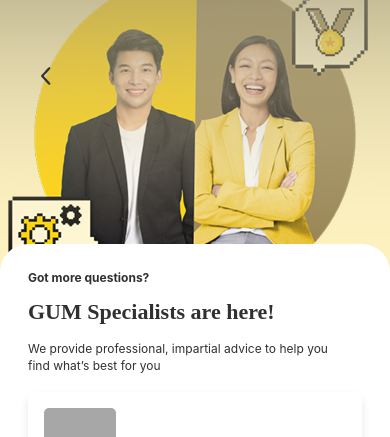
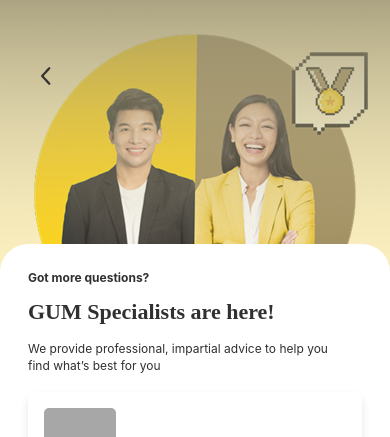
Before and after one commit to HowardddYuan/GUM, a React Native app: screen / in a window 390 px wide. Shown: the top 437 px of the page. Built offline with nearby package versions, Linux system fonts and the light colour scheme; what expo-localization, react-native-worklets would draw is missing.

Commit message:
chore: add screenshots and clean up image imports

```diff
--- /dev/null
+++ b/declarations.d.ts
@@ -0,0 +1,4 @@
+declare module '*.png' {
+  const value: import('react-native').ImageSourcePropType;
+  export default value;
+}
--- a/src/screens/PremiumConsultationScreen.tsx
+++ b/src/screens/PremiumConsultationScreen.tsx
@@ -7,7 +7,6 @@ import {
   Alert,
   FlatList,
   Image,
-  ImageSourcePropType,
   Linking,
   StyleSheet,
   Text,
@@ -21,10 +20,10 @@ import { SpecialistListError } from '../components/SpecialistListError';
 import { getWhatsappUrl, links } from '../constants/links';
 import { useSpecialists } from '../hooks/useSpecialists';
 import { translations, type Locale } from '../shared/i18n/translation';
+import heroImage from '../../assets/hero.png';
+import leftAccessoryImage from '../../assets/left-accessory.png';
 import { theme } from '../../theme';
 
-const heroImage = require('../../assets/hero.png') as ImageSourcePropType;
-const leftAccessoryImage = require('../../assets/left-accessory.png') as ImageSourcePropType;
 const bottomSheetSnapPoints: Array<string | number> = ['27%'];
 const locale: Locale = getLocales()[0]?.languageCode === 'zh' ? 'zh' : 'en';
 
@@ -217,7 +216,7 @@ const styles = StyleSheet.create({
   },
   heroImage: {
     width: '100%',
-    height: theme.sizes.heroHeight,
+    aspectRatio: 1,
     resizeMode: 'cover',
   },
   backAccessory: {
```
Also changed, not shown: 12 other files (tests, documents, lock files or other folders).
